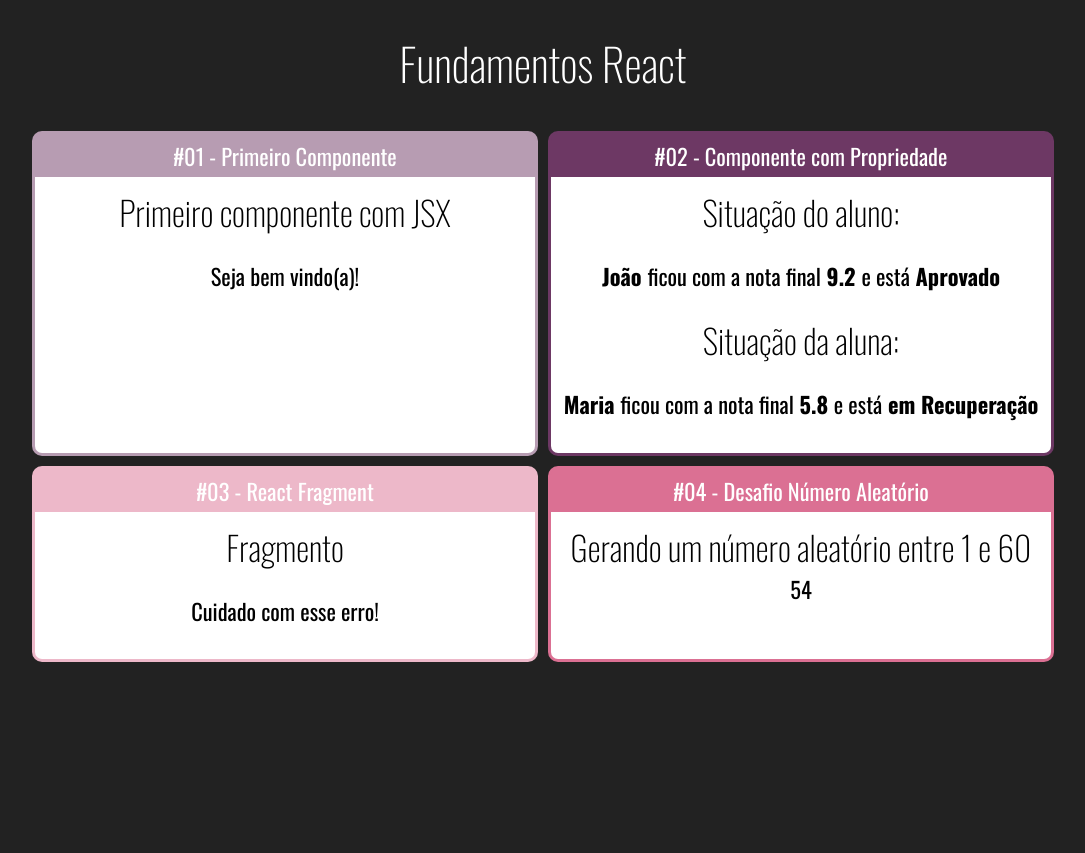
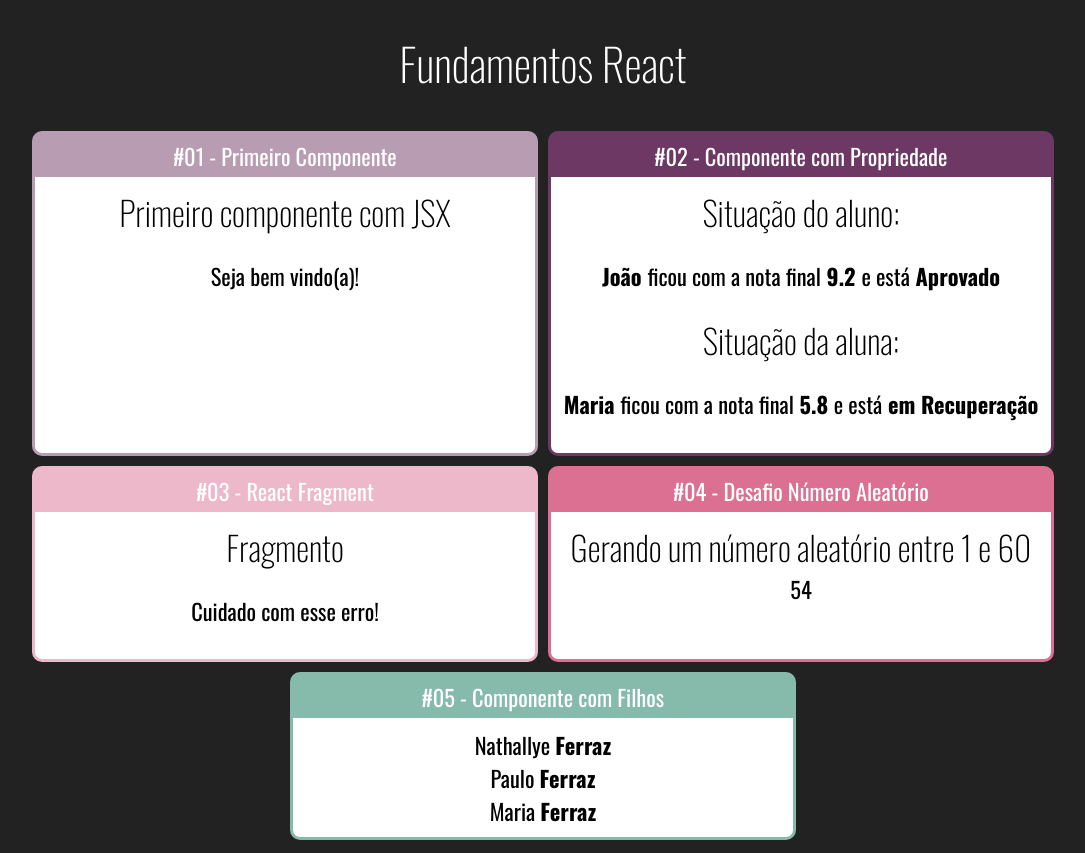
Before and after one commit to nathallye/react-redux, a React (Create React App) app in the folder react/fundamentos-react/: page / in a window 1280 px wide. Shown: the whole page, without its empty margins (97-1182 px from the left). Before the commit the page ends 800 px from the top, so only its background shows below. Built offline with nearby package versions, Linux system fonts and the light colour scheme.

Commit message:
Componentes

```diff
--- a/react/fundamentos-react/src/App.jsx
+++ b/react/fundamentos-react/src/App.jsx
@@ -1,11 +1,13 @@
 import "./App.css"
 import React from "react";
+
+import Card from "./components/layout/Card";
 
 import Primeiro from "./components/basics/First";
 import ComParametros from "./components/basics/WithParams";
 import Fragmento from "./components/basics/Fragment";
 import Aleatorio from "./components/basics/GetRandom";
-import Card from "./components/layout/Card";
+import Familia from "./components/basics/Family";
 
 export default function App(props) {
   return (
@@ -41,6 +43,10 @@
             max={60}
           />
         </Card>
+
+        <Card titulo="#05 - Componente com Filhos" color="#86BAAB">
+          <Familia sobrenome="Ferraz" />
+        </Card>
       </div>
     </div>
   );
--- /dev/null
+++ b/react/fundamentos-react/src/components/basics/Family.jsx
@@ -0,0 +1,13 @@
+import React from "react";
+import MembroFamilia from "./FamilyMember";
+
+export default function Familia(props) {
+
+  return (
+    <div>
+      <MembroFamilia nome="Nathallye" sobrenome={props.sobrenome} />
+      <MembroFamilia nome="Paulo" sobrenome={props.sobrenome} />
+      <MembroFamilia nome="Maria" sobrenome={props.sobrenome} />
+    </div>
+  );
+}
--- /dev/null
+++ b/react/fundamentos-react/src/components/basics/FamilyMember.jsx
@@ -0,0 +1,10 @@
+import React from "react";
+
+export default function MembroFamilia(props) {
+
+  return (
+    <div>
+      {props.nome} <strong>{props.sobrenome}</strong>
+    </div>
+  );
+}
```
Also changed, not shown: 1 other file (tests, documents, lock files or other folders).
